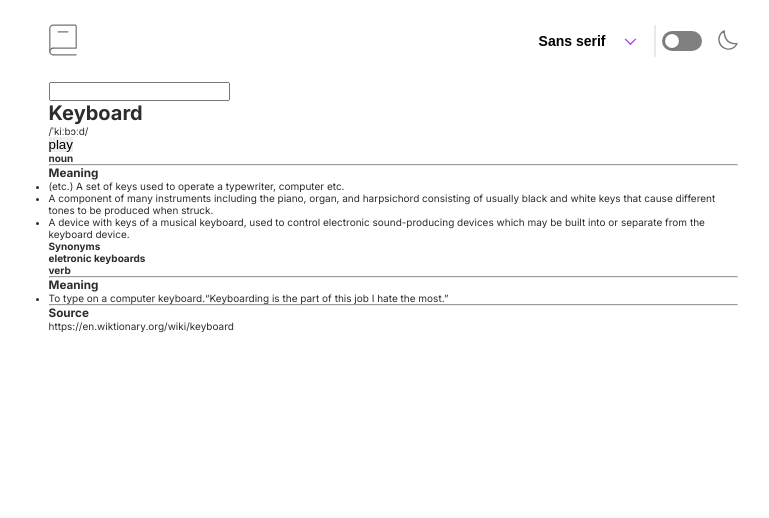
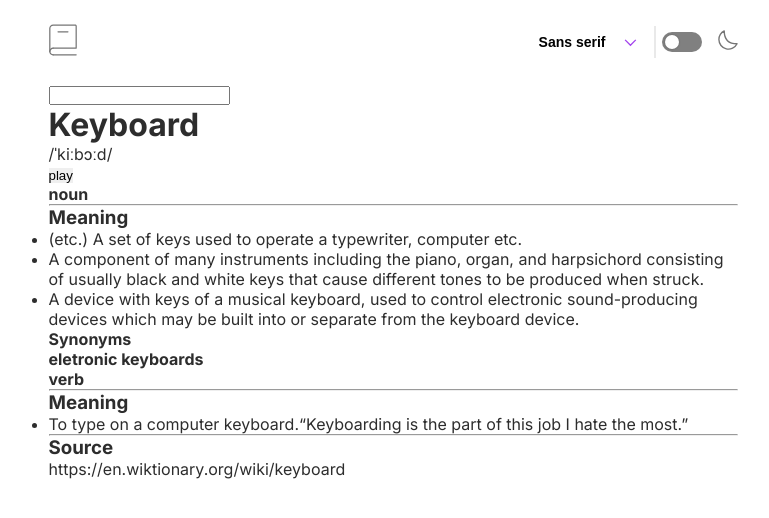
Before and after one commit to Forguz/dictionary, a Next.js app: page / in a window 1280 px wide. Shown: the top 518 px of the page, without its empty margins (247-1016 px from the left). Built offline with nearby package versions, Linux system fonts and the light colour scheme.

Commit message:
Readme modified

```diff
--- a/src/app/globals.css
+++ b/src/app/globals.css
@@ -17,6 +17,10 @@
   margin: 0;
 }
 
+html {
+  font-size: 10px;
+}
+
 html,
 body {
   max-width: 100vw;
@@ -28,6 +32,7 @@ body {
 body {
   color: var(--primary-font-color);
   background: var(--background-color);
+  font-size: 1.6em;
 }
 
 button {
```
Also changed, not shown: 1 other file (tests, documents, lock files or other folders).
